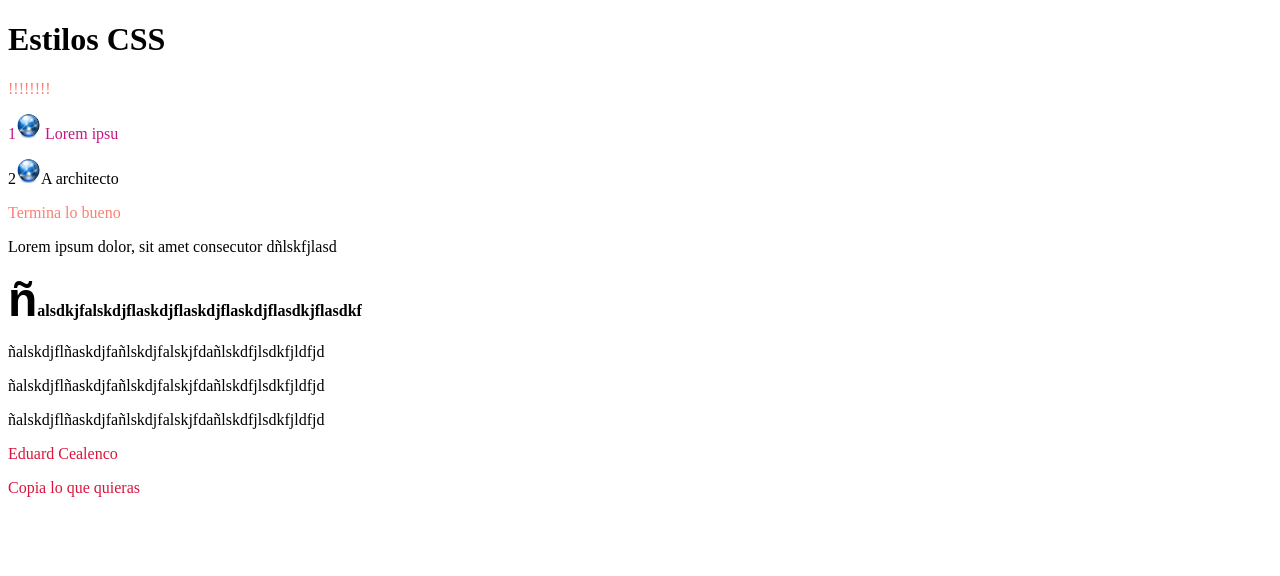
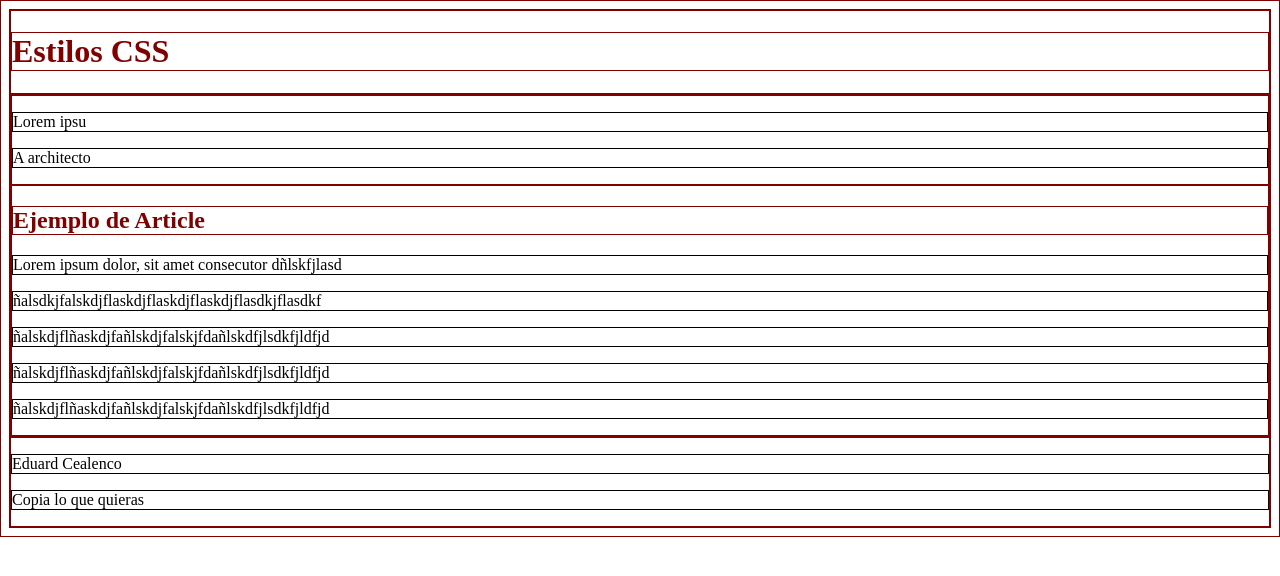
Before and after one commit to Edu85yz/Curso-Tajamar-2018, a plain HTML site: page 03 Estilos/index.html in a window 1280 px wide. Drawn offline with Linux system fonts and the light colour scheme; a script that the page names is missing; files whose address does not match are found by name.

Commit message:
Estilos CSS Continuacion

```diff
--- /dev/null
+++ b/02 Examen 02.03.2018/css/reset.css
@@ -0,0 +1,102 @@
+/*
+html5doctor.com Reset Stylesheet
+v1.6.1
+Last Updated: 2010-09-17
+Author: Richard Clark - http://richclarkdesign.com
+Twitter: @rich_clark
+*/
+
+html, body, div, span, object, iframe,
+h1, h2, h3, h4, h5, h6, p, blockquote, pre,
+abbr, address, cite, code,
+del, dfn, em, img, ins, kbd, q, samp,
+small, strong, sub, sup, var,
+b, i,
+dl, dt, dd, ol, ul, li,
+fieldset, form, label, legend,
+table, caption, tbody, tfoot, thead, tr, th, td,
+article, aside, canvas, details, figcaption, figure,
+footer, header, hgroup, menu, nav, section, summary,
+time, mark, audio, video {
+    margin:0;
+    padding:0;
+    border:0;
+    outline:0;
+    font-size:100%;
+    vertical-align:baseline;
+    background:transparent;
+}
+
+body {
+    line-height:1;
+}
+
+article,aside,details,figcaption,figure,
+footer,header,hgroup,menu,nav,section {
+    display:block;
+}
+
+nav ul {
+    list-style:none;
+}
+
+blockquote, q {
+    quotes:none;
+}
+
+blockquote:before, blockquote:after,
+q:before, q:after {
+    content:'';
+    content:none;
+}
+
+a {
+    margin:0;
+    padding:0;
+    font-size:100%;
+    vertical-align:baseline;
+    background:transparent;
+}
+
+/* change colours to suit your needs */
+ins {
+    background-color:#ff9;
+    color:#000;
+    text-decoration:none;
+}
+
+/* change colours to suit your needs */
+mark {
+    background-color:#ff9;
+    color:#000;
+    font-style:italic;
+    font-weight:bold;
+}
+
+del {
+    text-decoration: line-through;
+}
+
+abbr[title], dfn[title] {
+    border-bottom:1px dotted;
+    cursor:help;
+}
+
+table {
+    border-collapse:collapse;
+    border-spacing:0;
+}
+
+/* change border colour to suit your needs */
+hr {
+    display:block;
+    height:1px;
+    border:0;
+    border-top:1px solid #cccccc;
+    margin:1em 0;
+    padding:0;
+}
+
+input, select {
+    vertical-align:middle;
+}
--- /dev/null
+++ b/03 Estilos/css/nuevos3.css
@@ -0,0 +1,32 @@
+ /* p:nth-child(1) {
+     color:brown
+} */
+
+
+/* p:nth-of-type(2) {
+    color:brown
+}
+
+
+p:first-of-type {
+    color: darkorange;
+} */
+
+:root {
+    --color-base: salmon;
+    --color-texto:maroon;
+}
+
+* {
+    color:black;
+    border: 1px solid;
+}
+
+
+ *:not(p) {
+    color: var(--color-texto);
+}
+
+p:not(:first-of-type){
+    border:1px solid;
+}
--- a/03 Estilos/index.html
+++ b/03 Estilos/index.html
@@ -9,7 +9,10 @@
 
     <!-- <link rel="stylesheet"  href="./css/herencia.css" /> -->
 
-    <link rel="stylesheet" href="./css/avanzados.css"/>
+    <!-- <link rel="stylesheet" href="./css/avanzados.css"/> -->
+
+
+    <link rel="stylesheet"  href="./css/nuevos3.css"/>
     <script src="main.js"></script>
 </head>
 <body>
@@ -20,6 +23,7 @@
             <p name="Sapiente">A architecto</p>
         </section>
         <article>
+              <h2>Ejemplo de Article</h2>
               <p class="p1 p2">Lorem ipsum dolor, sit amet consecutor dñlskfjlasd</p>
               <p class="p1 azul">ñalsdkjfalskdjflaskdjflaskdjflaskdjflasdkjflasdkf </p>
               <p class="p1">ñalskdjflñaskdjfañlskdjfalskjfdañlskdfjlsdkfjldfjd</p>
--- /dev/null
+++ b/03 Estilos/js/app.js
@@ -0,0 +1,2 @@
+var a = 2
+var b = 5
```
Also changed, not shown: 02 Examen 02.03.2018/index.html (+1 -1 lines).
